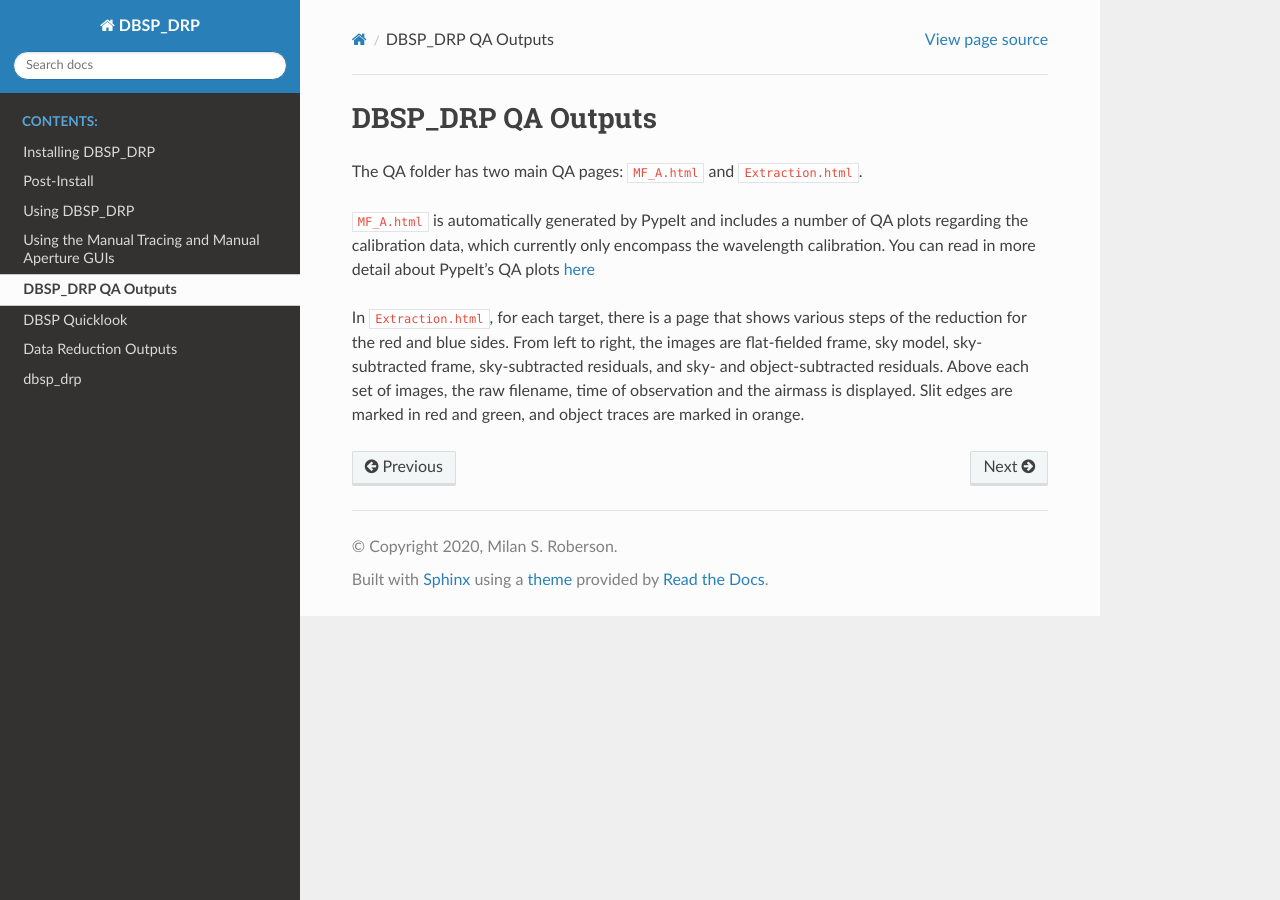
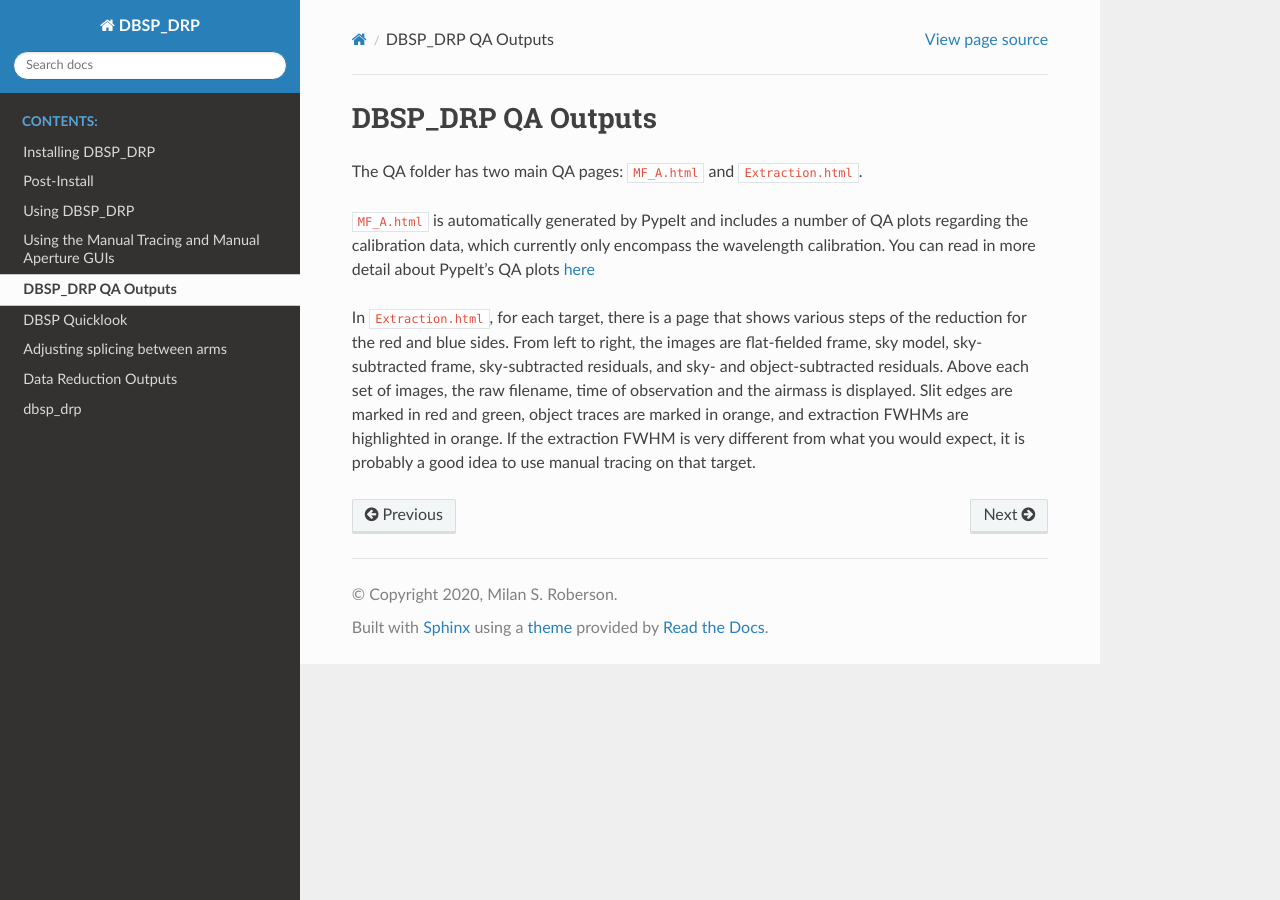
Before and after one commit to finagle29/DBSP_DRP, a Sphinx documentation site: the page built from docs/source/qa.rst, in a window 1280 px wide. Built offline with Sphinx 7.4.7 and the Read the Docs theme 2.0.0, drawn with Linux system fonts in a browser that asks for light colours.

Commit message:
add docs on adjust_splicing

```diff
--- a/docs/source/index.rst
+++ b/docs/source/index.rst
@@ -15,6 +15,7 @@
    manual_extraction
    qa
    quicklook
+   adjust_splicing
    outputs
    modules
 
--- a/docs/source/outputs.rst
+++ b/docs/source/outputs.rst
@@ -56,6 +56,10 @@
 The header on the 0th extension also contains cards named ``B_COADD`` and ``R_COADD`` which contain the filename
 of the blue and red coadd files, respectively, that were spliced together. This is useful for determining which
 traces a particular final output file corresponds to.
+The 0th header also contains an ``INTERP_GAPS`` cards, noting whether or not detector gaps were interpolated over
+during splicing.
+If the splicing has been manually adjusted (see :doc:`adjust_splicing` for more details) then a ``RED_MULT`` card
+will also be present, recording the factor multiplied into the red coadd spectrum before splicing with the blue coadd.
 
 If *n* red side files were coadded and *m* blue side files were coadded, then extensions 1 through *n* would contain the
 red side raw headers and fluxed spectrum from each individual file, extensions 1+*n* through 1+*n*+*m* would contain the
--- a/docs/source/qa.rst
+++ b/docs/source/qa.rst
@@ -14,4 +14,7 @@
 images are flat-fielded frame, sky model, sky-subtracted frame, sky-subtracted
 residuals, and sky- and object-subtracted residuals. Above each set of images,
 the raw filename, time of observation and the airmass is displayed. Slit edges
-are marked in red and green, and object traces are marked in orange.
+are marked in red and green, object traces are marked in orange, and extraction
+FWHMs are highlighted in orange. If the extraction FWHM is very different from
+what you would expect, it is probably a good idea to use manual tracing on that
+target.
```
Also changed, not shown: docs/source/adjust_splicing.rst (added, +36 -0 lines), docs/source/figures/splicing_adjust.png (added).
